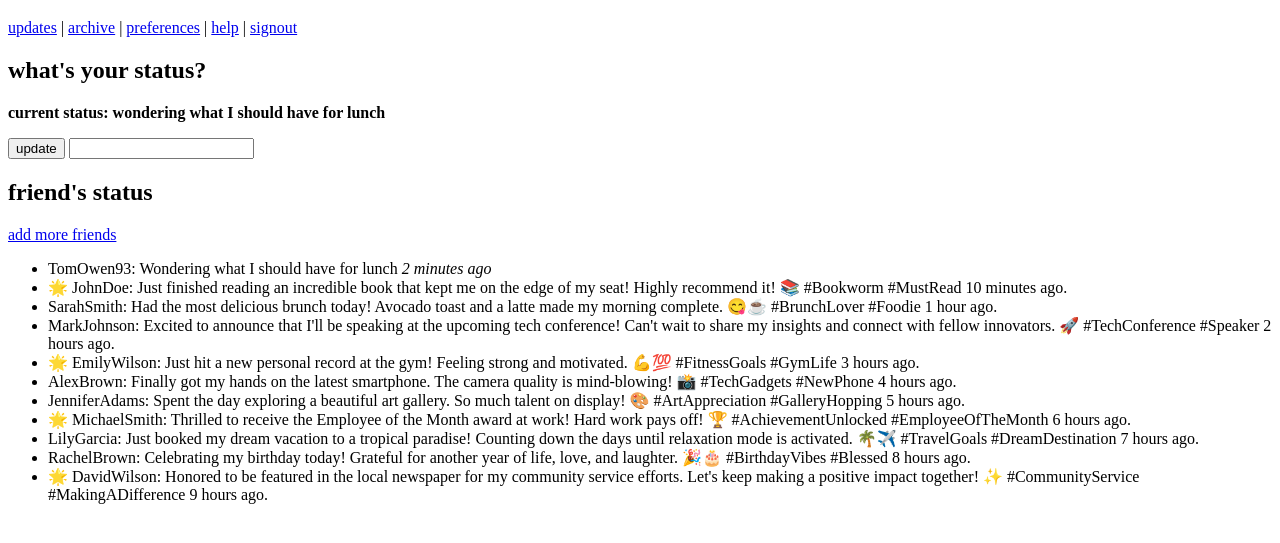
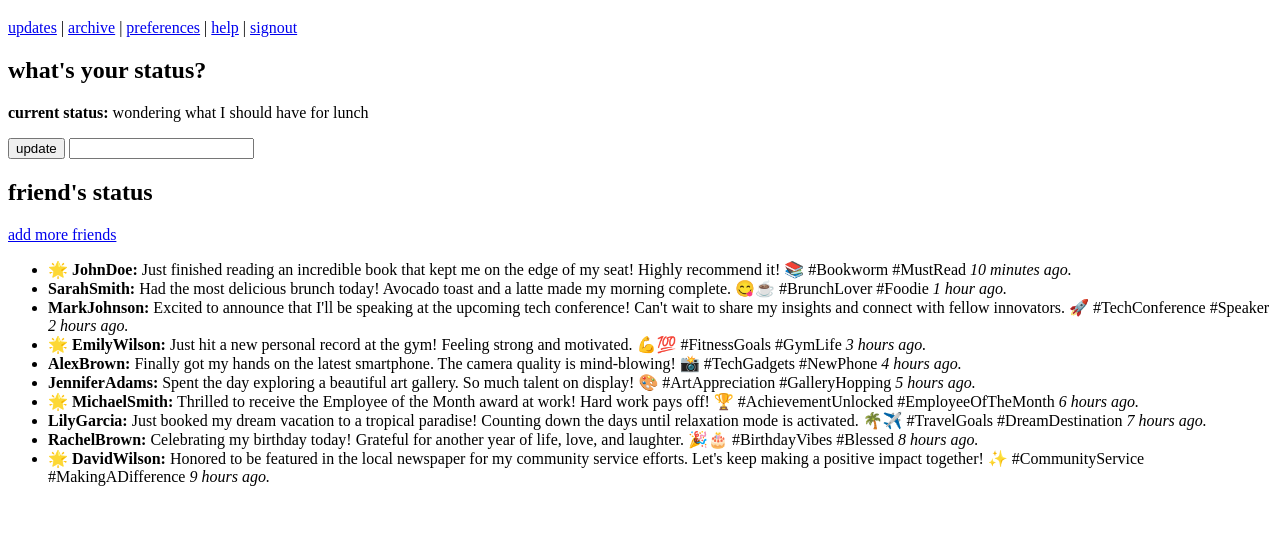
Before and after one commit to TomOwen93/html-twitter-base, a website: page index.html in a window 1280 px wide. Shown: the part 61-604 px from the top of the page. Drawn offline with Linux system fonts and the light colour scheme.

Commit message:
add formatting to tweet usernames and times

```diff
--- a/index.html
+++ b/index.html
@@ -14,7 +14,7 @@
     </header>
     <section>
       <h1>what's your status?</h1>
-      <p><b>current status: wondering what I should have for lunch</b></p>
+      <p><b>current status:</b> wondering what I should have for lunch</p>
       <button>update</button>
       <input />
     </section>
@@ -26,54 +26,56 @@
 
       <ul>
         <li>
-          TomOwen93: Wondering what I should have for lunch
-          <i> 2 minutes ago</i>
+          🌟 <strong>JohnDoe:</strong> Just finished reading an incredible book
+          that kept me on the edge of my seat! Highly recommend it! 📚 #Bookworm
+          #MustRead <em>10 minutes ago.</em>
         </li>
         <li>
-          🌟 JohnDoe: Just finished reading an incredible book that kept me on
-          the edge of my seat! Highly recommend it! 📚 #Bookworm #MustRead 10
-          minutes ago.
+          <strong>SarahSmith:</strong> Had the most delicious brunch today!
+          Avocado toast and a latte made my morning complete. 😋☕ #BrunchLover
+          #Foodie <em>1 hour ago.</em>
         </li>
         <li>
-          SarahSmith: Had the most delicious brunch today! Avocado toast and a
-          latte made my morning complete. 😋☕ #BrunchLover #Foodie 1 hour ago.
+          <strong>MarkJohnson:</strong> Excited to announce that I'll be
+          speaking at the upcoming tech conference! Can't wait to share my
+          insights and connect with fellow innovators. 🚀 #TechConference
+          #Speaker <em>2 hours ago.</em>
         </li>
         <li>
-          MarkJohnson: Excited to announce that I'll be speaking at the upcoming
-          tech conference! Can't wait to share my insights and connect with
-          fellow innovators. 🚀 #TechConference #Speaker 2 hours ago.
+          🌟 <strong>EmilyWilson:</strong> Just hit a new personal record at the
+          gym! Feeling strong and motivated. 💪💯 #FitnessGoals #GymLife
+          <em>3 hours ago.</em>
         </li>
         <li>
-          🌟 EmilyWilson: Just hit a new personal record at the gym! Feeling
-          strong and motivated. 💪💯 #FitnessGoals #GymLife 3 hours ago.
+          <strong>AlexBrown:</strong> Finally got my hands on the latest
+          smartphone. The camera quality is mind-blowing! 📸 #TechGadgets
+          #NewPhone <em>4 hours ago.</em>
         </li>
         <li>
-          AlexBrown: Finally got my hands on the latest smartphone. The camera
-          quality is mind-blowing! 📸 #TechGadgets #NewPhone 4 hours ago.
+          <strong>JenniferAdams:</strong> Spent the day exploring a beautiful
+          art gallery. So much talent on display! 🎨 #ArtAppreciation
+          #GalleryHopping <em>5 hours ago.</em>
         </li>
         <li>
-          JenniferAdams: Spent the day exploring a beautiful art gallery. So
-          much talent on display! 🎨 #ArtAppreciation #GalleryHopping 5 hours
-          ago.
+          🌟 <strong>MichaelSmith:</strong> Thrilled to receive the Employee of
+          the Month award at work! Hard work pays off! 🏆 #AchievementUnlocked
+          #EmployeeOfTheMonth <em>6 hours ago.</em>
         </li>
         <li>
-          🌟 MichaelSmith: Thrilled to receive the Employee of the Month award
-          at work! Hard work pays off! 🏆 #AchievementUnlocked
-          #EmployeeOfTheMonth 6 hours ago.
+          <strong>LilyGarcia:</strong> Just booked my dream vacation to a
+          tropical paradise! Counting down the days until relaxation mode is
+          activated. 🌴✈️ #TravelGoals #DreamDestination <em>7 hours ago.</em>
         </li>
         <li>
-          LilyGarcia: Just booked my dream vacation to a tropical paradise!
-          Counting down the days until relaxation mode is activated. 🌴✈️
-          #TravelGoals #DreamDestination 7 hours ago.
+          <strong>RachelBrown:</strong> Celebrating my birthday today! Grateful
+          for another year of life, love, and laughter. 🎉🎂 #BirthdayVibes
+          #Blessed <em>8 hours ago.</em>
         </li>
         <li>
-          RachelBrown: Celebrating my birthday today! Grateful for another year
-          of life, love, and laughter. 🎉🎂 #BirthdayVibes #Blessed 8 hours ago.
-        </li>
-        <li>
-          🌟 DavidWilson: Honored to be featured in the local newspaper for my
-          community service efforts. Let's keep making a positive impact
-          together! ✨ #CommunityService #MakingADifference 9 hours ago.
+          🌟 <strong>DavidWilson:</strong> Honored to be featured in the local
+          newspaper for my community service efforts. Let's keep making a
+          positive impact together! ✨ #CommunityService #MakingADifference
+          <em>9 hours ago.</em>
         </li>
       </ul>
     </section>
```
